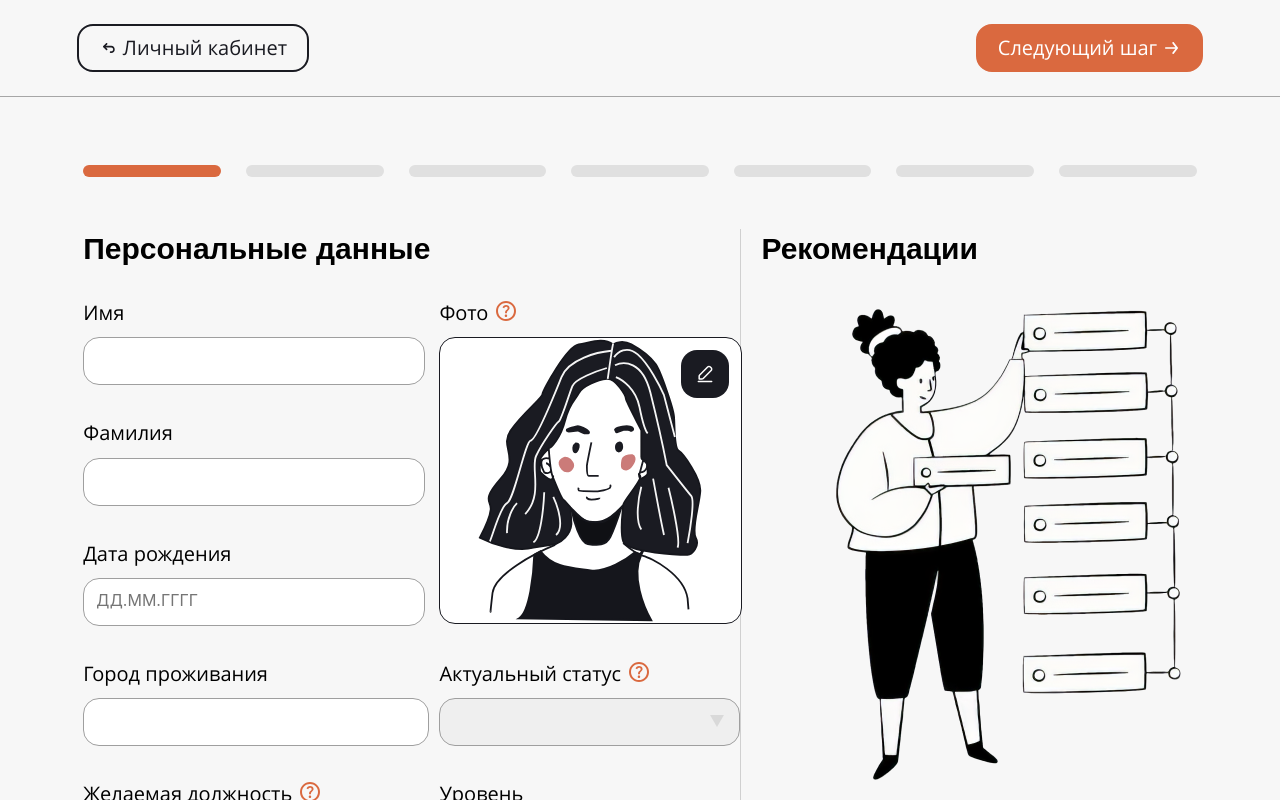
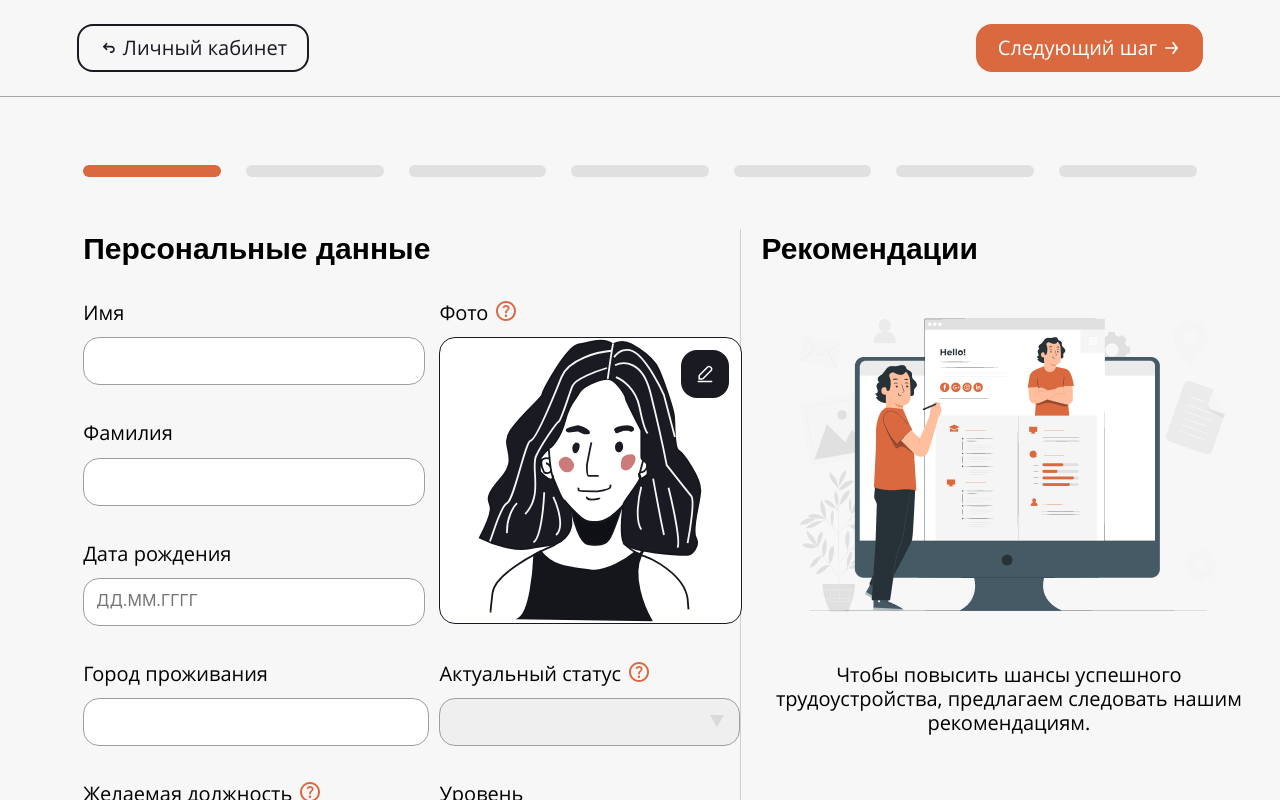
Before and after one commit to homo-errantium/frontend, a React (Create React App) app: page /resume/personal-data in a window 1280 px wide. Shown: the top 800 px of the page. Built offline with nearby package versions, Linux system fonts and the light colour scheme.

Commit message:
feat(recommendations.js): updated image in according to our new layout

```diff
--- a/src/components/Resume/Recommendations/Recommendations.scss
+++ b/src/components/Resume/Recommendations/Recommendations.scss
@@ -8,7 +8,7 @@
 .recommend__image {
   margin-top: 32px;
   width: 495px;
-  height: 495px;
+  height: 330px;
 }
 
 .recommend__comment {
```
Also changed, not shown: src/img/recommendations.png.
